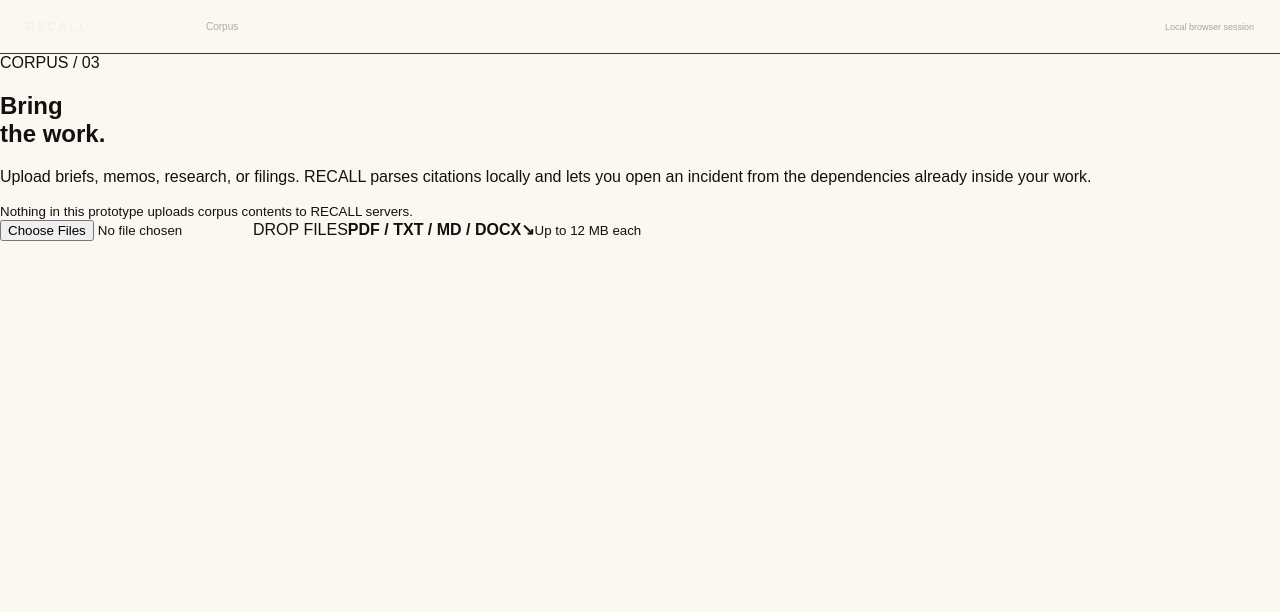
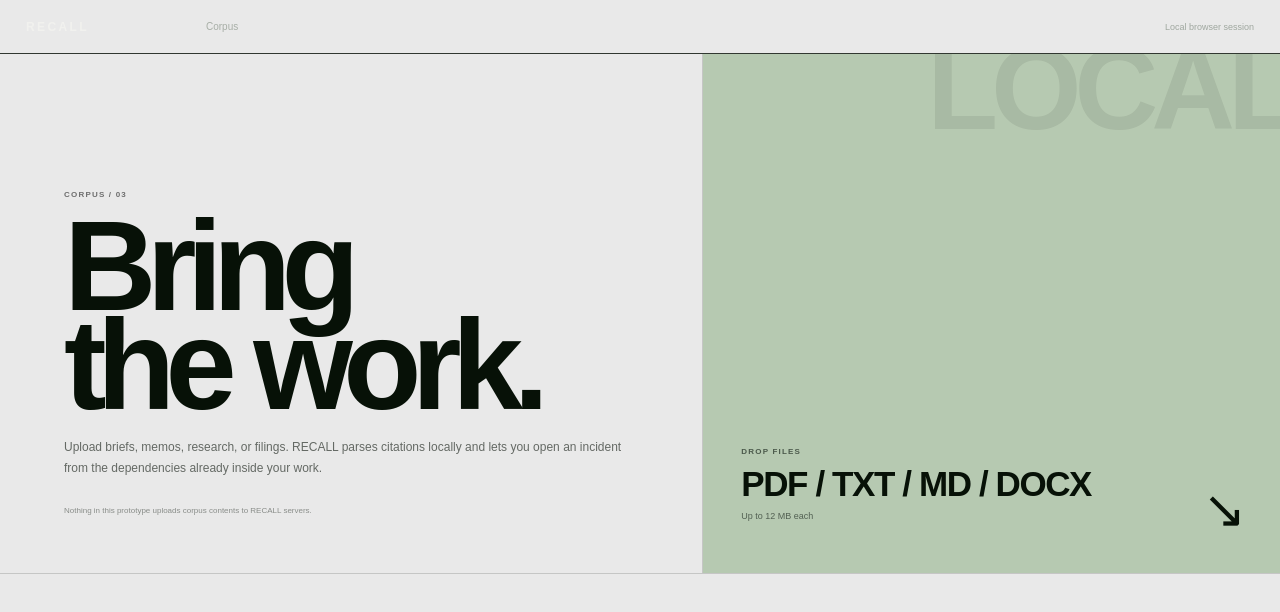
Before and after one commit to Davemafy/recall, a Next.js app: page /corpus in a window 1280 px wide. Shown: the top 612 px of the page. Built offline with nearby package versions, Linux system fonts and the light colour scheme; a web font is replaced by a local one.

Commit message:
design: style corpus as a local dependency ledger

```diff
--- a/app/globals.css
+++ b/app/globals.css
@@ -3154,3 +3154,241 @@ body{font-family:'Satoshi',Arial,sans-serif}
   .quickTraceCoverage{align-items:flex-start;flex-direction:column}
   .quickEvidenceFooter{grid-template-columns:1fr}
 }
+
+
+/* Corpus — local-work ledger, not a drag-and-drop card. */
+.corpusXPage{
+  min-height:100vh;
+  background:#e9e9e9;
+  color:#071107;
+  font-family:'Satoshi',Arial,sans-serif;
+}
+.corpusXHero{
+  min-height:520px;
+  display:grid;
+  grid-template-columns:minmax(0,1fr) minmax(420px,.82fr);
+  border-bottom:1px solid rgba(7,17,7,.16);
+}
+.corpusXIntro{
+  display:flex;
+  flex-direction:column;
+  justify-content:flex-end;
+  padding:58px clamp(28px,5vw,76px);
+  border-right:1px solid rgba(7,17,7,.16);
+}
+.corpusXIntro>span,.corpusXDrop>span{
+  color:#6e6e6e;
+  font-size:8px;
+  font-weight:800;
+  letter-spacing:.15em;
+}
+.corpusXIntro h1{
+  margin:17px 0 22px;
+  font-family:'Clash Display','Satoshi',sans-serif;
+  font-size:clamp(78px,10vw,142px);
+  line-height:.78;
+  letter-spacing:-.075em;
+  font-weight:600;
+}
+.corpusXIntro p{
+  max-width:560px;
+  margin:0;
+  color:#646964;
+  font-size:12px;
+  line-height:1.7;
+}
+.corpusXIntro>small{
+  display:block;
+  max-width:520px;
+  margin-top:28px;
+  color:#898d89;
+  font-size:8px;
+}
+.corpusXDrop{
+  position:relative;
+  overflow:hidden;
+  display:flex;
+  flex-direction:column;
+  justify-content:flex-end;
+  min-height:100%;
+  padding:52px 38px;
+  background:#b6c9b1;
+  cursor:pointer;
+}
+.corpusXDrop:before{
+  content:"LOCAL";
+  position:absolute;
+  right:-12px;
+  top:-14px;
+  color:rgba(7,17,7,.08);
+  font-family:'Clash Display','Satoshi',sans-serif;
+  font-size:116px;
+  line-height:.85;
+  font-weight:700;
+  letter-spacing:-.06em;
+}
+.corpusXDrop input{
+  position:absolute;
+  inset:0;
+  width:100%;
+  height:100%;
+  opacity:0;
+  cursor:pointer;
+}
+.corpusXDrop>span{position:relative;color:#4b594b}
+.corpusXDrop>strong{
+  position:relative;
+  margin-top:10px;
+  font-family:'Clash Display','Satoshi',sans-serif;
+  font-size:35px;
+  line-height:1;
+  letter-spacing:-.04em;
+  font-weight:600;
+}
+.corpusXDrop>b{
+  position:absolute;
+  right:34px;
+  bottom:38px;
+  font-size:52px;
+  line-height:1;
+  font-weight:400;
+}
+.corpusXDrop>small{
+  position:relative;
+  margin-top:10px;
+  color:#526052;
+  font-size:9px;
+}
+.corpusXDrop:hover{background:#c1d0bc}
+.corpusXError{
+  padding:16px clamp(28px,5vw,76px);
+  background:#221c17;
+  color:#e9d9cf;
+  font-size:10px;
+}
+.corpusXResults{
+  border-top:1px solid #071107;
+}
+.importSummary.corpusXSummary{
+  display:grid;
+  grid-template-columns:minmax(180px,.45fr) 60px minmax(180px,.45fr) minmax(280px,1fr);
+  align-items:end;
+  gap:22px;
+  padding:32px clamp(28px,5vw,76px);
+  margin:0;
+  border-bottom:1px solid rgba(7,17,7,.16);
+}
+.importSummary.corpusXSummary>div b{
+  display:block;
+  font-family:'Clash Display','Satoshi',sans-serif;
+  font-size:72px;
+  line-height:.74;
+  letter-spacing:-.07em;
+  font-weight:600;
+}
+.importSummary.corpusXSummary>div span{
+  display:block;
+  margin-top:9px;
+  color:#6c706c;
+  font-size:8px;
+  font-weight:800;
+  letter-spacing:.12em;
+}
+.importSummary.corpusXSummary>i{
+  align-self:center;
+  color:#235f24;
+  font-style:normal;
+  font-size:28px;
+}
+.importSummary.corpusXSummary>p{
+  margin:0;
+  align-self:center;
+  color:#6d716d;
+  font-size:10px;
+  line-height:1.6;
+}
+.corpusXLedger{
+  border-bottom:1px solid #071107;
+}
+.corpusXLedger>header,.corpusXLedger>button{
+  display:grid;
+  grid-template-columns:120px minmax(220px,1fr) 220px 50px;
+  align-items:center;
+}
+.corpusXLedger>header{
+  min-height:44px;
+  background:#071107;
+  color:#768076;
+}
+.corpusXLedger>header>span{
+  padding:0 18px;
+  font-size:7px;
+  font-weight:800;
+  letter-spacing:.12em;
+}
+.corpusXLedger>button{
+  width:100%;
+  min-height:72px;
+  border:0;
+  border-bottom:1px solid rgba(7,17,7,.16);
+  background:transparent;
+  color:inherit;
+  text-align:left;
+  cursor:pointer;
+}
+.corpusXLedger>button:hover{background:#dfe4dc}
+.corpusXLedger>button>span,.corpusXLedger>button>strong,.corpusXLedger>button>em,.corpusXLedger>button>b{
+  padding:0 18px;
+}
+.corpusXLedger>button>span{
+  color:#777c77;
+  font-family:'Clash Display','Satoshi',sans-serif;
+  font-size:20px;
+  font-weight:600;
+}
+.corpusXLedger>button>strong{
+  overflow:hidden;
+  text-overflow:ellipsis;
+  white-space:nowrap;
+  font-size:11px;
+  font-weight:700;
+}
+.corpusXLedger>button>em{
+  color:#235f24;
+  font-style:normal;
+  font-size:10px;
+  font-weight:700;
+}
+.corpusXLedger>button>b{
+  justify-self:end;
+  font-size:14px;
+  font-weight:500;
+}
+.corpusXLedger>p{
+  margin:0;
+  padding:24px clamp(28px,5vw,76px);
+  color:#6d716d;
+  font-size:10px;
+}
+@media(max-width:850px){
+  .corpusXHero{grid-template-columns:1fr}
+  .corpusXIntro{min-height:430px;border-right:0;border-bottom:1px solid rgba(7,17,7,.16)}
+  .corpusXDrop{min-height:240px}
+  .importSummary.corpusXSummary{grid-template-columns:1fr 40px 1fr}
+  .importSummary.corpusXSummary>p{grid-column:1/-1}
+  .corpusXLedger>header,.corpusXLedger>button{grid-template-columns:80px minmax(0,1fr) 150px 40px}
+}
+@media(max-width:560px){
+  .corpusXIntro{padding:42px 18px}
+  .corpusXIntro h1{font-size:82px}
+  .corpusXDrop{padding:34px 18px}
+  .importSummary.corpusXSummary{padding:26px 18px}
+  .corpusXLedger>header{display:none}
+  .corpusXLedger>button{
+    grid-template-columns:54px 1fr 34px;
+    gap:4px 0;
+    padding:14px 0;
+  }
+  .corpusXLedger>button>em{grid-column:2}
+  .corpusXLedger>button>b{grid-column:3;grid-row:1/3}
+}
```
